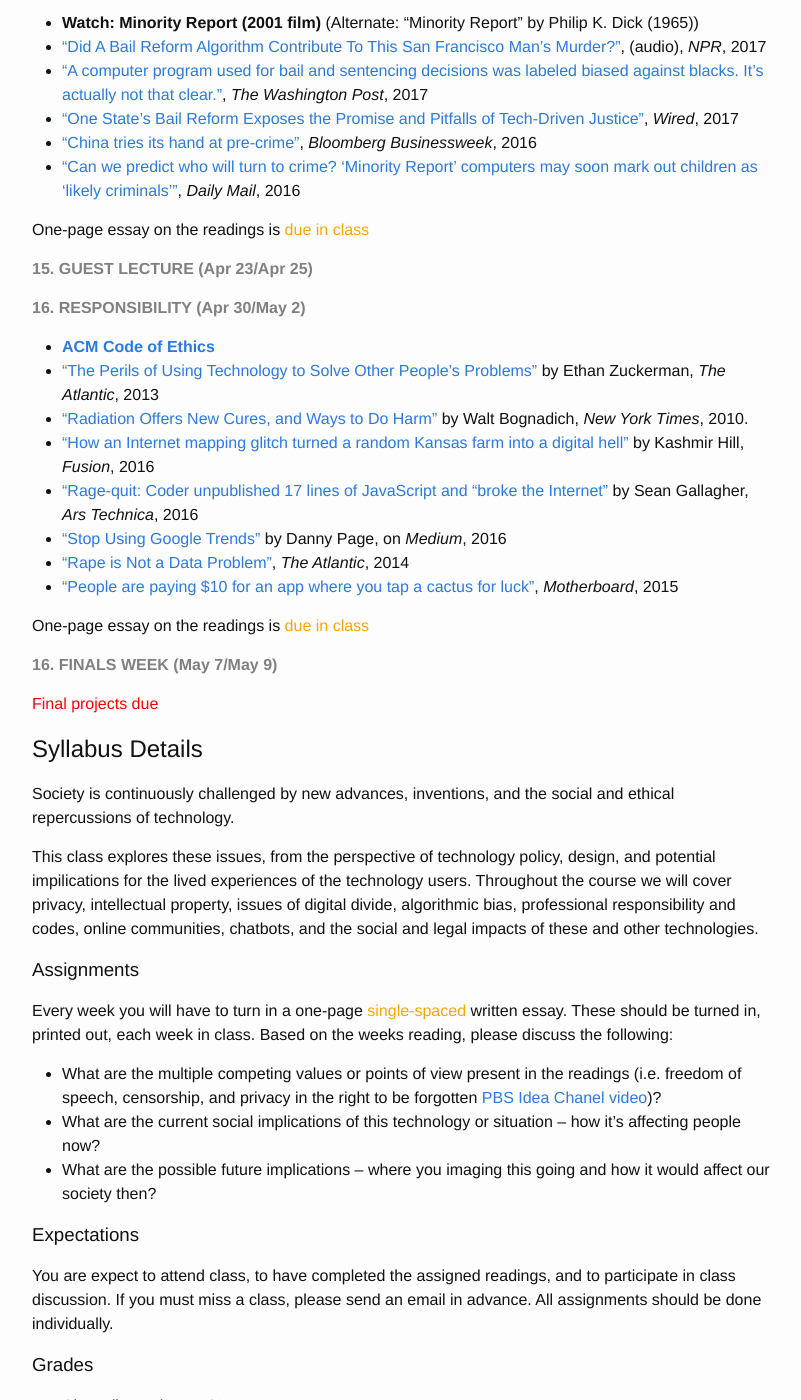
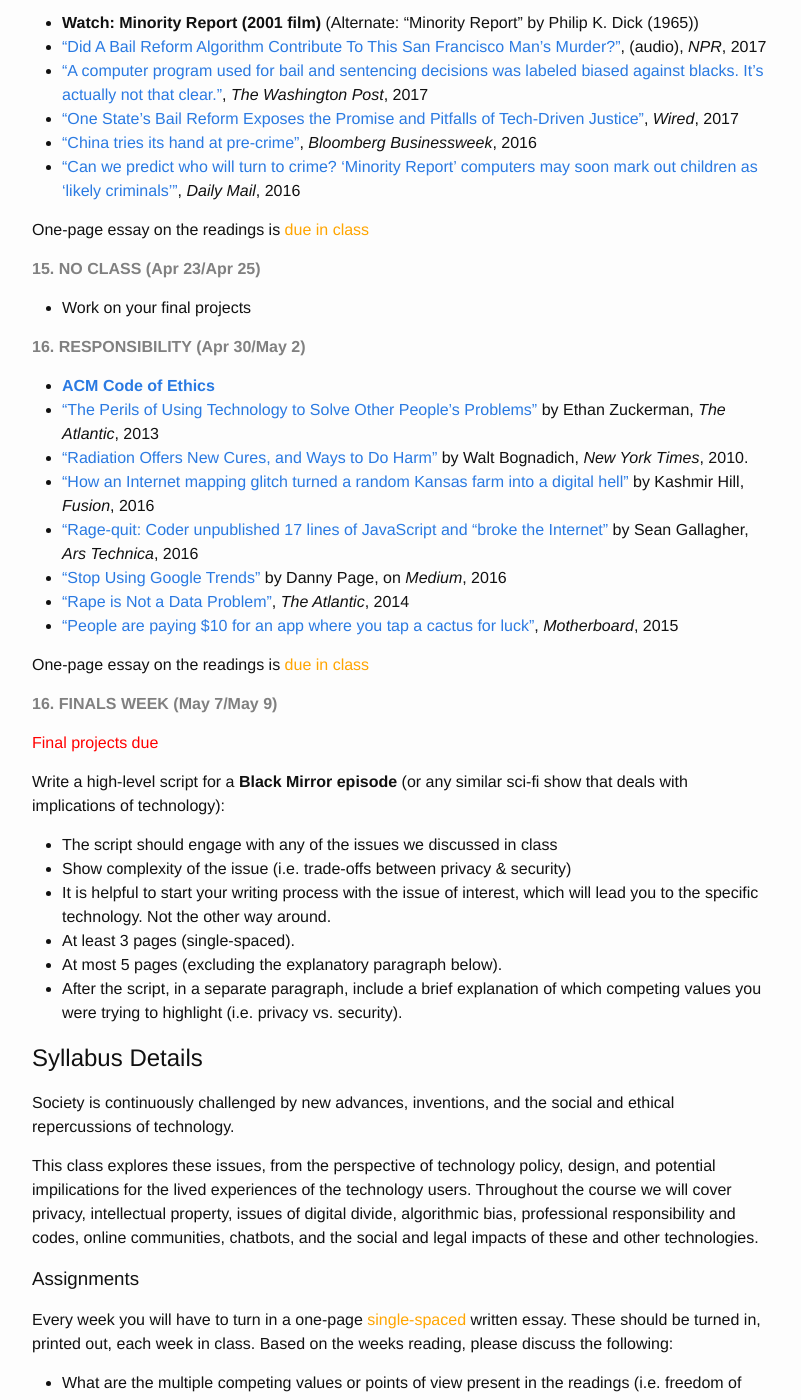
Before and after one commit to marinkala/marinkala.github.com, a Jekyll site: the page built from 5teaching.md, in a window 1280 px wide and 1400 px high, scrolled down 3301 px. Shown: the whole window, without its empty margins (238-1039 px from the left). Built offline with Jekyll 4.4.1, drawn with Linux system fonts in a browser that asks for light colours.

Commit message:
added final project

```diff
--- a/5teaching.md
+++ b/5teaching.md
@@ -159,7 +159,9 @@
 One-page essay on the readings is <span style="color:orange">due in class</span>
 
 
-**<span style="color:grey">15. GUEST LECTURE (Apr 23/Apr 25)    </span>**
+**<span style="color:grey">15. NO CLASS (Apr 23/Apr 25)    </span>**
+
+* Work on your final projects
 
 
 
@@ -181,6 +183,15 @@
 **<span style="color:grey">16. FINALS WEEK (May 7/May 9)  </span>**
 
 <span style="color:red">Final projects due</span>
+
+Write a high-level script for a **Black Mirror episode** (or any similar sci-fi show that deals with implications of technology):
+
+-  The script should engage with any of the issues we discussed in class
+-  Show complexity of the issue (i.e. trade-offs between privacy & security)
+-  It is helpful to start your writing process with the issue of interest, which will lead you to the specific technology. Not the other way around.
+-  	At least 3 pages (single-spaced).
+-	At most 5 pages (excluding the explanatory paragraph below).
+-	After the script, in a separate paragraph, include a brief explanation of which competing values you were trying to highlight (i.e. privacy vs. security).
 
 ## Syllabus Details
 
```
